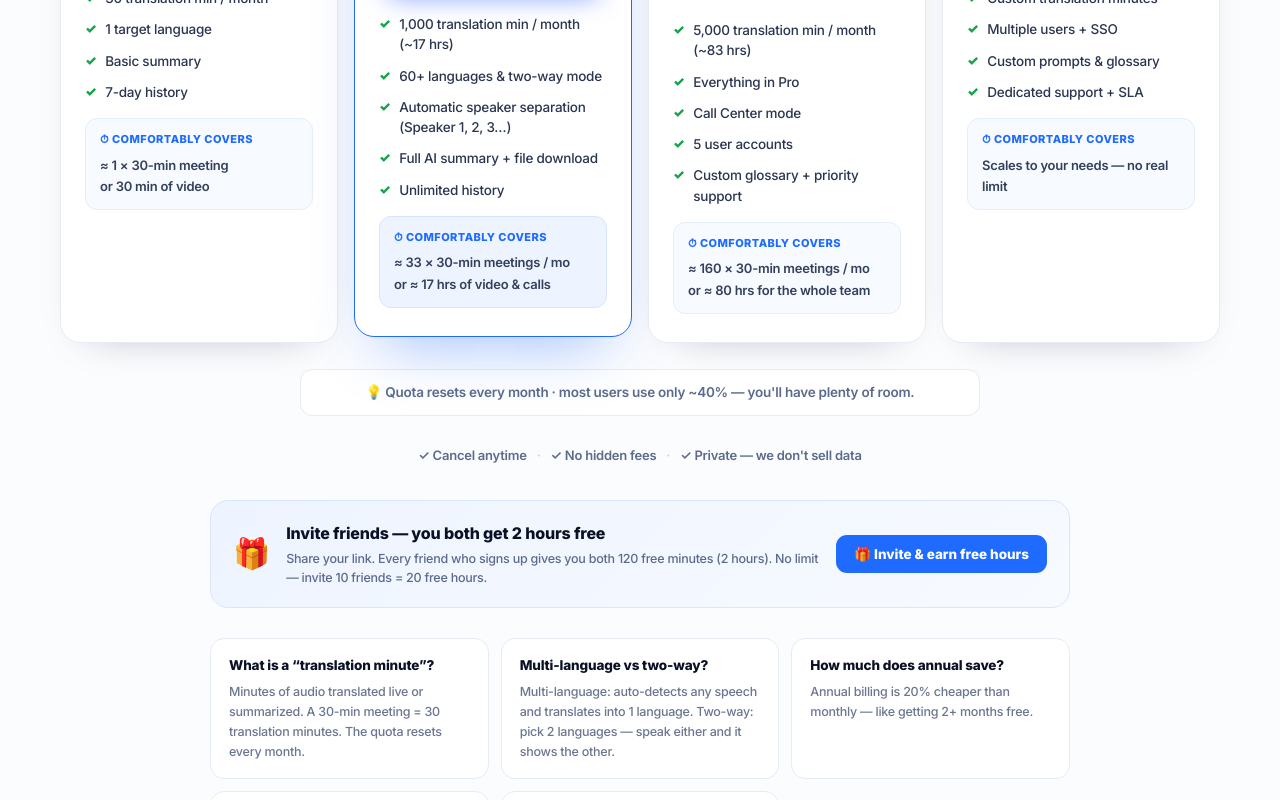
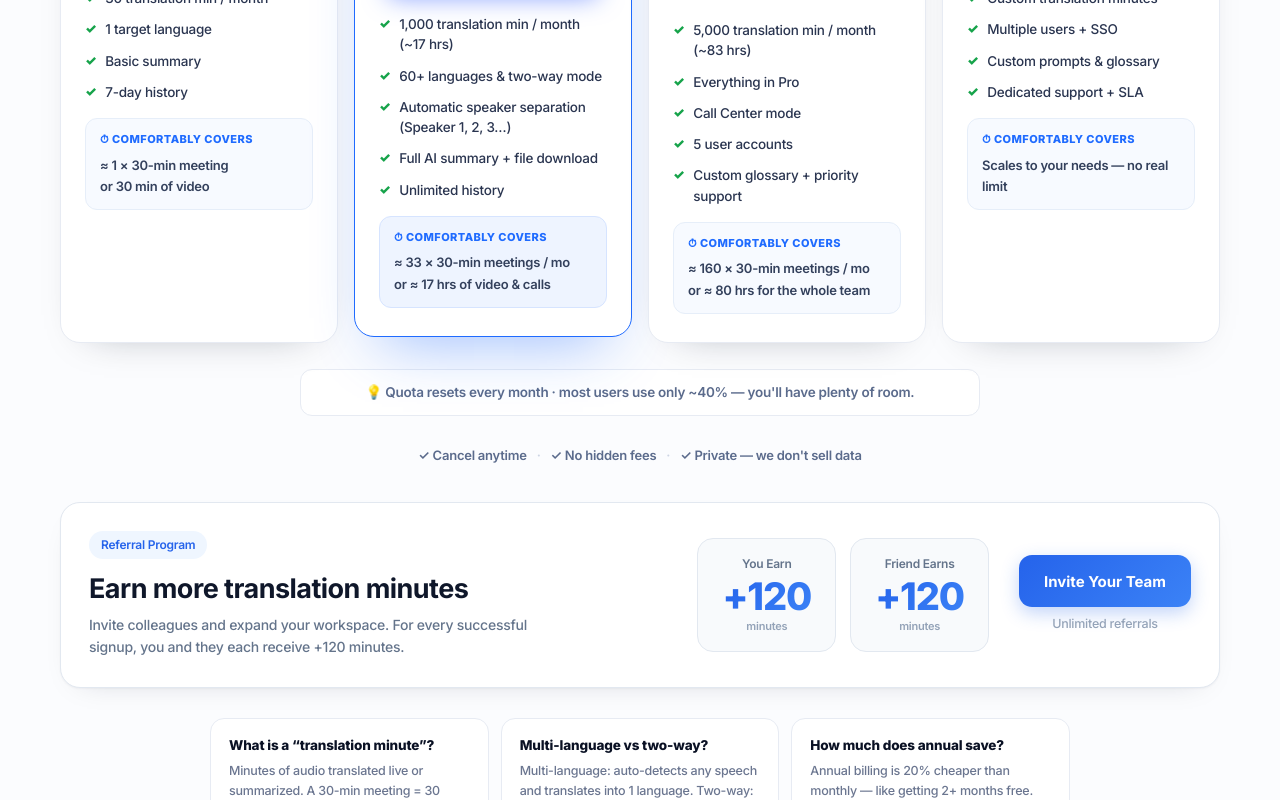
Before and after one commit to james-fsoft/meetAI, a Next.js app: page /pricing in a window 1280 px wide. Shown: the part 640-1440 px from the top of the page. Built offline with nearby package versions, Linux system fonts and the light colour scheme; no server answers.

Commit message:
Referral banner: premium enterprise card redesign (badge + headline + 2 metric cards + Invite Team CTA + live referral stats); remove gift emoji/promo styling; i18n EN/VI/KO
Co-Authored-By: Claude Opus 4.8 <noreply@anthropic.com>

```diff
--- a/app/api/referral/route.ts
+++ b/app/api/referral/route.ts
@@ -37,8 +37,15 @@ export async function GET(req: NextRequest) {
     }
     if (!code) return NextResponse.json({ error: "could not create code" }, { status: 500 });
   }
+  const { count } = await admin.from("profiles")
+    .select("id", { count: "exact", head: true }).eq("referred_by", user.id);
+  const invited = count || 0;
+
   const origin = new URL(req.url).origin;
-  return NextResponse.json({ code, link: `${origin}/?ref=${code}`, bonus: BONUS });
+  return NextResponse.json({
+    code, link: `${origin}/?ref=${code}`, bonus: BONUS,
+    stats: { invited, earned: invited * BONUS },
+  });
 }
 
 // POST /api/referral { code } → claim a referral (called once after a new user
--- a/app/pricing/page.tsx
+++ b/app/pricing/page.tsx
@@ -1,6 +1,6 @@
 "use client";
 
-import { useState } from "react";
+import { useState, useEffect } from "react";
 import { useLang, type Lang } from "@/lib/use-lang";
 import LangSwitch from "../LangSwitch";
 
@@ -29,6 +29,8 @@ type Dict = {
   refBadge: string; refH1: string; refH2: string; refSubhead: string;
   refYouEarn: string; refFriendEarns: string; refMinutes: string;
   refShareTitle: string; refBottom: string; refStart: string; refLater: string;
+  refProgram: string; refBannerH: string; refBannerSub: string; refInviteTeam: string;
+  refUnlimited: string; refPerf: string; refInvited: string; refEarned: string; refUnitMin: string;
   plans: Record<string, PlanText>;
   faq: { q: string; a: string }[];
 };
@@ -75,6 +77,10 @@ const T: Record<Lang, Dict> = {
     refShareTitle: "Share Instantly",
     refBottom: "Every successful signup gives both users +120 free translation minutes. Unlimited referrals — the more you share, the more you earn.",
     refStart: "Start Sharing", refLater: "Maybe Later",
+    refProgram: "Referral Program", refBannerH: "Earn more translation minutes",
+    refBannerSub: "Invite colleagues and expand your workspace. For every successful signup, you and they each receive +120 minutes.",
+    refInviteTeam: "Invite Your Team", refUnlimited: "Unlimited referrals",
+    refPerf: "Your referral performance", refInvited: "Invited", refEarned: "Earned", refUnitMin: "minutes",
     plans: {
       free: { name: "Free", tagline: "Free to try", cta: "Get started", priceMonthly: "$0",
         features: ["30 translation min / month", "1 target language", "Basic summary", "7-day history"] },
@@ -113,6 +119,10 @@ const T: Record<Lang, Dict> = {
     refShareTitle: "Chia sẻ ngay",
     refBottom: "Mỗi lượt đăng ký thành công đều cộng +120 phút dịch miễn phí cho cả hai. Không giới hạn — chia sẻ càng nhiều, nhận càng nhiều.",
     refStart: "Bắt đầu chia sẻ", refLater: "Để sau",
+    refProgram: "Chương trình giới thiệu", refBannerH: "Nhận thêm phút dịch",
+    refBannerSub: "Mời đồng nghiệp & mở rộng không gian làm việc. Mỗi lượt đăng ký thành công, bạn và họ mỗi người nhận +120 phút.",
+    refInviteTeam: "Mời nhóm của bạn", refUnlimited: "Không giới hạn lượt mời",
+    refPerf: "Hiệu quả giới thiệu của bạn", refInvited: "Đã mời", refEarned: "Đã nhận", refUnitMin: "phút",
     plans: {
       free: { name: "Free", tagline: "Dùng thử miễn phí", cta: "Bắt đầu", priceMonthly: "0đ",
         features: ["30 phút dịch / tháng", "1 ngôn ngữ đích", "Tóm tắt cơ bản", "Lịch sử 7 ngày"] },
@@ -151,6 +161,10 @@ const T: Record<Lang, Dict> = {
     refShareTitle: "바로 공유",
     refBottom: "가입이 완료될 때마다 두 사람 모두 +120분 무료 번역 시간을 받습니다. 제한 없음 — 많이 공유할수록 많이 받습니다.",
     refStart: "공유 시작", refLater: "나중에",
+    refProgram: "추천 프로그램", refBannerH: "번역 시간을 더 받으세요",
+    refBannerSub: "동료를 초대하고 워크스페이스를 확장하세요. 가입이 완료될 때마다 본인과 친구 각각 +120분을 받습니다.",
+    refInviteTeam: "팀 초대하기", refUnlimited: "무제한 추천",
+    refPerf: "내 추천 실적", refInvited: "초대", refEarned: "획득", refUnitMin: "분",
     plans: {
       free: { name: "Free", tagline: "무료 체험", cta: "시작하기", priceMonthly: "₩0",
         features: ["월 30분 번역", "대상 언어 1개", "기본 요약", "7일 기록"] },
@@ -217,6 +231,36 @@ const REF_CSS = `
 @media(max-width:560px){.ref-modal{padding:24px}.ref-h{font-size:26px}}
 `;
 
+// Premium referral banner (Stripe/Linear/Notion-style enterprise card).
+const REFBANNER_CSS = `
+@keyframes refbIn{from{opacity:0;transform:translateY(10px)}to{opacity:1;transform:translateY(0)}}
+.refb{max-width:1160px;margin:36px auto 0;background:#fff;border:1px solid #e2e8f0;border-radius:20px;padding:28px;
+  box-shadow:0 1px 2px rgba(15,23,42,.04),0 10px 30px -22px rgba(15,23,42,.25);
+  display:flex;align-items:center;gap:30px;flex-wrap:wrap;font-family:'Inter',system-ui,sans-serif;animation:refbIn .3s ease}
+.refb-left{flex:1;min-width:280px}
+.refb-badge{display:inline-block;background:#eff6ff;color:#2563eb;font-size:12px;font-weight:600;padding:5px 12px;border-radius:20px}
+.refb-h{font-size:27px;font-weight:700;letter-spacing:-.02em;color:#0f172a;margin:14px 0 0;line-height:1.2}
+.refb-sub{font-size:14px;line-height:1.6;color:#64748b;margin:9px 0 0;max-width:480px;font-weight:450}
+.refb-metrics{display:flex;gap:14px}
+.refb-card{background:#f8fafc;border:1px solid #e2e8f0;border-radius:16px;padding:16px 24px;text-align:center;min-width:124px;transition:.18s}
+.refb-card:hover{transform:scale(1.02);box-shadow:0 12px 26px -18px rgba(15,23,42,.3);border-color:#cdd9ec}
+.refb-clabel{font-size:12px;font-weight:600;color:#64748b}
+.refb-cval{font-size:38px;font-weight:800;letter-spacing:-.03em;line-height:1.1;margin:3px 0 1px;
+  background:linear-gradient(135deg,#2563eb,#3b82f6);-webkit-background-clip:text;background-clip:text;-webkit-text-fill-color:transparent;color:#2563eb}
+.refb-cunit{font-size:11px;font-weight:600;color:#94a3b8}
+.refb-right{display:flex;flex-direction:column;gap:8px;min-width:172px}
+.refb-cta{height:52px;border:none;border-radius:13px;background:linear-gradient(135deg,#2563eb,#3b82f6);color:#fff;
+  font-family:inherit;font-size:15px;font-weight:700;cursor:pointer;box-shadow:0 6px 18px rgba(37,99,235,.28);transition:.18s}
+.refb-cta:hover{transform:translateY(-2px);box-shadow:0 14px 32px rgba(37,99,235,.45)}
+.refb-mut{font-size:12.5px;color:#94a3b8;text-align:center;font-weight:500}
+.refb-stats{max-width:1160px;margin:14px auto 0;display:flex;align-items:center;gap:14px;flex-wrap:wrap;padding:0 6px;
+  font-family:'Inter',system-ui,sans-serif;font-size:13px;color:#64748b;font-weight:500}
+.refb-perf{font-weight:700;color:#475569}
+.refb-stats b{color:#0f172a;font-weight:800}
+.refb-dot{color:#cbd5e1}
+@media(max-width:560px){.refb{padding:22px}.refb-h{font-size:23px}.refb-metrics{width:100%}.refb-card{flex:1}.refb-right{width:100%}}
+`;
+
 export default function Pricing() {
   const [busy, setBusy] = useState("");
   const [billing, setBilling] = useState<"monthly" | "annual">("monthly");
@@ -229,7 +273,12 @@ export default function Pricing() {
   const [qrDone, setQrDone] = useState(false);
   const [invite, setInvite] = useState<{ link: string; bonus: number } | null>(null);
   const [copied, setCopied] = useState(false);
+  const [refData, setRefData] = useState<{ link?: string; stats?: { invited: number; earned: number } } | null>(null);
   const fmtVnd = (n: number) => n.toLocaleString("vi-VN") + "đ";
+
+  useEffect(() => {
+    fetch("/api/referral").then((r) => (r.ok ? r.json() : null)).then((d) => { if (d) setRefData(d); }).catch(() => {});
+  }, []);
 
   async function payVietQR(planId: string) {
     setQrBusy(true);
@@ -384,14 +433,39 @@ export default function Pricing() {
         ))}
       </div>
 
-      <section style={S.refBox}>
-        <div style={S.refIcon}>🎁</div>
-        <div style={{ flex: 1 }}>
-          <div style={S.refTitle}>{t.refTitle}</div>
-          <div style={S.refSub}>{t.refSub}</div>
+      <style>{REFBANNER_CSS}</style>
+      <div className="refb">
+        <div className="refb-left">
+          <span className="refb-badge">{t.refProgram}</span>
+          <div className="refb-h">{t.refBannerH}</div>
+          <p className="refb-sub">{t.refBannerSub}</p>
         </div>
-        <button onClick={getInvite} style={S.refCta}>{t.refCta}</button>
-      </section>
+        <div className="refb-metrics">
+          <div className="refb-card">
+            <div className="refb-clabel">{t.refYouEarn}</div>
+            <div className="refb-cval">+120</div>
+            <div className="refb-cunit">{t.refUnitMin}</div>
+          </div>
+          <div className="refb-card">
+            <div className="refb-clabel">{t.refFriendEarns}</div>
+            <div className="refb-cval">+120</div>
+            <div className="refb-cunit">{t.refUnitMin}</div>
+          </div>
+        </div>
+        <div className="refb-right">
+          <button className="refb-cta" onClick={getInvite}>{t.refInviteTeam}</button>
+          <div className="refb-mut">{t.refUnlimited}</div>
+        </div>
+      </div>
+      {refData?.stats && (
+        <div className="refb-stats">
+          <span className="refb-perf">{t.refPerf}</span>
+          <span className="refb-dot">·</span>
+          <span>{t.refInvited}: <b>{refData.stats.invited}</b></span>
+          <span className="refb-dot">·</span>
+          <span>{t.refEarned}: <b>{refData.stats.earned.toLocaleString()} {t.refUnitMin}</b></span>
+        </div>
+      )}
 
       <section style={S.faqWrap}>
         {t.faq.map((f) => (
--- /dev/null
+++ b/store-assets/refbanner-preview.html
@@ -0,0 +1,42 @@
+<!DOCTYPE html><html><head><meta charset="UTF-8"><style>
+*{margin:0;padding:0;box-sizing:border-box}
+body{width:1240px;padding:40px;background:#fbfcfe;font-family:'Segoe UI',Inter,system-ui,sans-serif}
+.refb{max-width:1160px;margin:0 auto;background:#fff;border:1px solid #e2e8f0;border-radius:20px;padding:28px;box-shadow:0 1px 2px rgba(15,23,42,.04),0 10px 30px -22px rgba(15,23,42,.25);display:flex;align-items:center;gap:30px}
+.refb-left{flex:1}
+.refb-badge{display:inline-block;background:#eff6ff;color:#2563eb;font-size:12px;font-weight:600;padding:5px 12px;border-radius:20px}
+.refb-h{font-size:27px;font-weight:700;letter-spacing:-.02em;color:#0f172a;margin:14px 0 0}
+.refb-sub{font-size:14px;line-height:1.6;color:#64748b;margin:9px 0 0;max-width:480px}
+.refb-metrics{display:flex;gap:14px}
+.refb-card{background:#f8fafc;border:1px solid #e2e8f0;border-radius:16px;padding:16px 24px;text-align:center;min-width:124px}
+.refb-clabel{font-size:12px;font-weight:600;color:#64748b}
+.refb-cval{font-size:38px;font-weight:800;letter-spacing:-.03em;margin:3px 0 1px;background:linear-gradient(135deg,#2563eb,#3b82f6);-webkit-background-clip:text;background-clip:text;-webkit-text-fill-color:transparent}
+.refb-cunit{font-size:11px;font-weight:600;color:#94a3b8}
+.refb-right{display:flex;flex-direction:column;gap:8px;min-width:172px}
+.refb-cta{height:52px;border:none;border-radius:13px;background:linear-gradient(135deg,#2563eb,#3b82f6);color:#fff;font-size:15px;font-weight:700;box-shadow:0 6px 18px rgba(37,99,235,.28);display:flex;align-items:center;justify-content:center}
+.refb-mut{font-size:12.5px;color:#94a3b8;text-align:center;font-weight:500}
+.refb-stats{max-width:1160px;margin:14px auto 0;display:flex;align-items:center;gap:14px;padding:0 6px;font-size:13px;color:#64748b;font-weight:500}
+.refb-perf{font-weight:700;color:#475569}
+.refb-stats b{color:#0f172a;font-weight:800}
+.refb-dot{color:#cbd5e1}
+</style></head><body>
+<div class="refb">
+  <div class="refb-left">
+    <span class="refb-badge">Referral Program</span>
+    <div class="refb-h">Earn more translation minutes</div>
+    <p class="refb-sub">Invite colleagues and expand your workspace. For every successful signup, you and they each receive +120 minutes.</p>
+  </div>
+  <div class="refb-metrics">
+    <div class="refb-card"><div class="refb-clabel">You Earn</div><div class="refb-cval">+120</div><div class="refb-cunit">minutes</div></div>
+    <div class="refb-card"><div class="refb-clabel">They Earn</div><div class="refb-cval">+120</div><div class="refb-cunit">minutes</div></div>
+  </div>
+  <div class="refb-right">
+    <div class="refb-cta">Invite Your Team</div>
+    <div class="refb-mut">Unlimited referrals</div>
+  </div>
+</div>
+<div class="refb-stats">
+  <span class="refb-perf">Your referral performance</span>
+  <span class="refb-dot">·</span><span>Invited: <b>12</b></span>
+  <span class="refb-dot">·</span><span>Earned: <b>1,440 minutes</b></span>
+</div>
+</body></html>
```
Also changed, not shown: store-assets/refbanner-preview.png (added).
